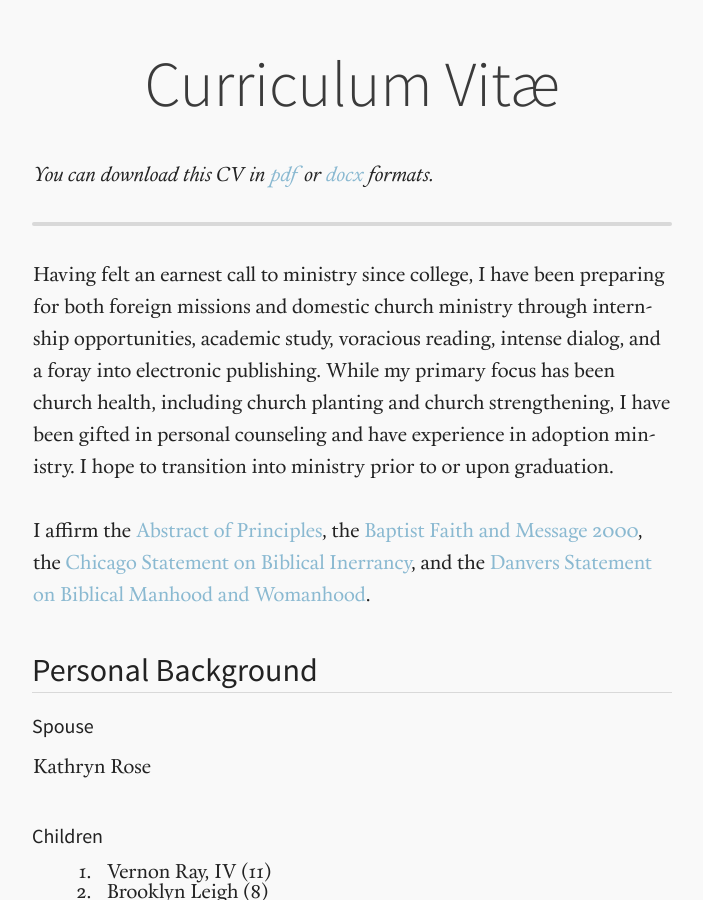
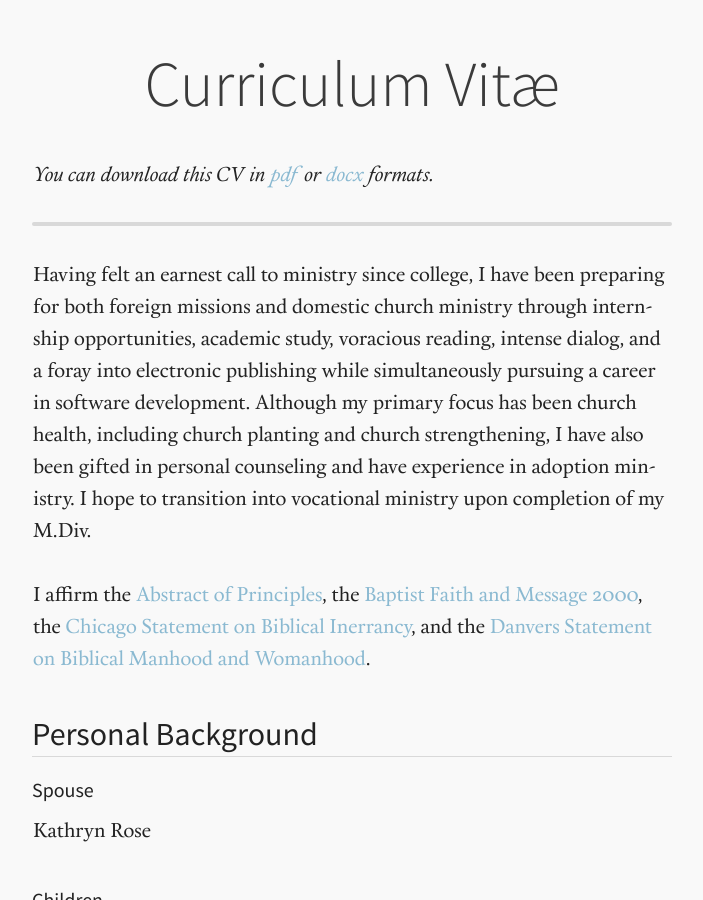
Before and after one commit to snowdj/vernonking.org, a Jekyll site: the page built from pages/cv.md, in a window 1280 px wide and 900 px high, scrolled down 493 px. Shown: the whole window, without its empty margins (288-991 px from the left). Built offline with Jekyll 4.4.1, drawn with Linux system fonts in a browser that asks for light colours.

Commit message:
updated cv cover statement

```diff
--- a/pages/cv.md
+++ b/pages/cv.md
@@ -12,7 +12,7 @@ keywords: ["Southeastern Baptist Theological Seminary", "SEBTS", "Southwestern B
 
 ---
 
-Having felt an earnest call to ministry since college, I have been preparing for both foreign missions and domestic church ministry through internship opportunities, academic study, voracious reading, intense dialog, and a foray into electronic publishing. While my primary focus has been church health, including church planting and church strengthening, I have been gifted in personal counseling and have experience in adoption ministry. I hope to transition into ministry prior to or upon graduation.
+Having felt an earnest call to ministry since college, I have been preparing for both foreign missions and domestic church ministry through internship opportunities, academic study, voracious reading, intense dialog, and a foray into electronic publishing while simultaneously pursuing a career in software development. Although my primary focus has been church health, including church planting and church strengthening, I have also been gifted in personal counseling and have experience in adoption ministry. I hope to transition into vocational ministry upon completion of my M.Div.
 
 I affirm the [Abstract of Principles](http://www.founders.org/abstract.html), the [Baptist Faith and Message 2000](http://www.sbc.net/bfm/bfm2000.asp), the [Chicago Statement on Biblical Inerrancy](http://library.dts.edu/Pages/TL/Special/ICBI_1.pdf), and the [Danvers Statement on Biblical Manhood and Womanhood](http://cbmw.org/uncategorized/the-danvers-statement/).
 
```
